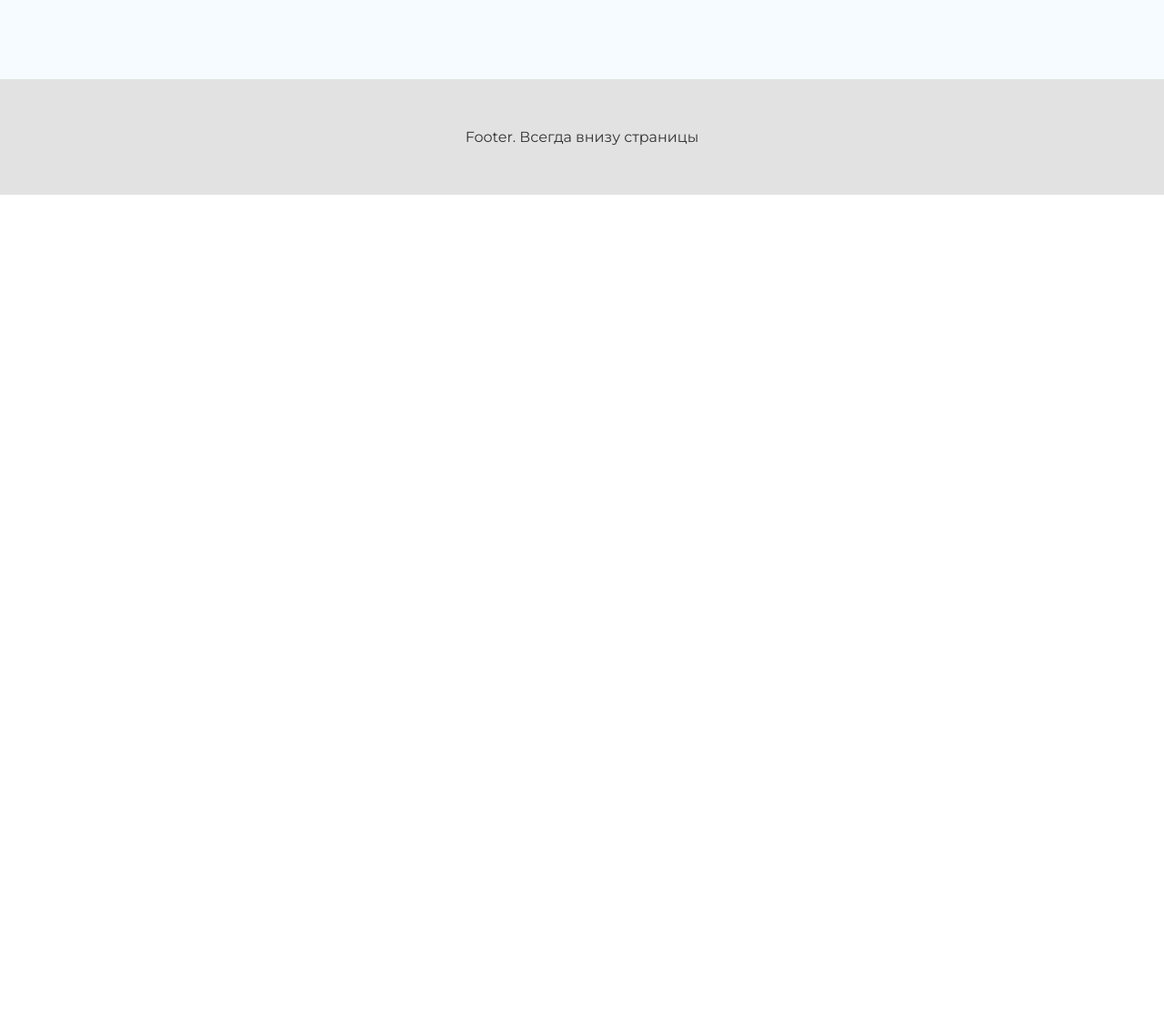
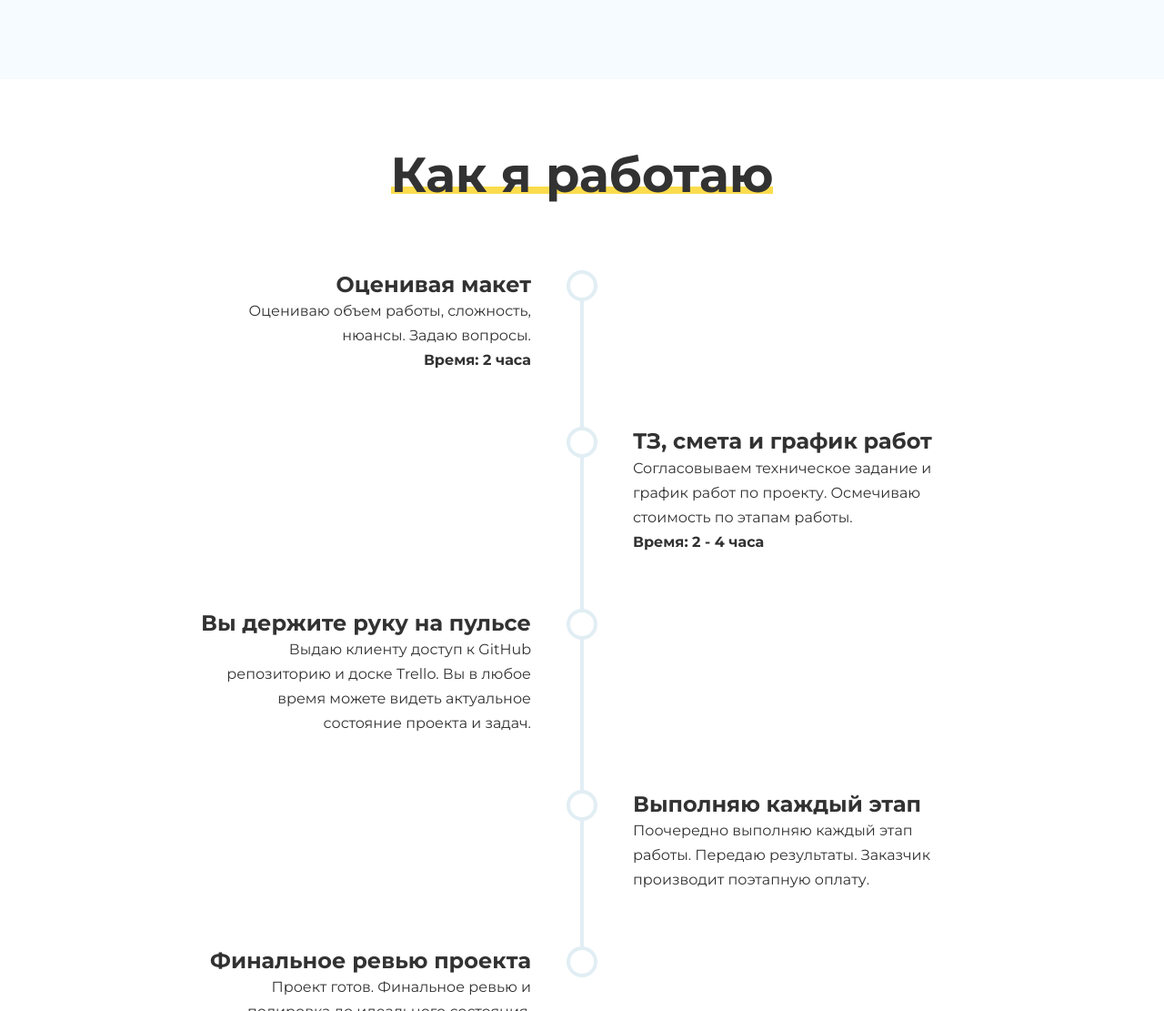
Before and after one commit to Alishmen/Portfolio, a plain HTML site: page index.html in a window 1280 px wide. Shown: the part 2478-3589 px from the top of the page at 91% size. Before the commit the page ends 2692 px from the top, so only its background shows below. Drawn offline with Linux system fonts and the light colour scheme.

Commit message:
Add files via upload

```diff
--- a/index.html
+++ b/index.html
@@ -73,7 +73,8 @@
 							<h1 class="h1 grad-border">Альберт Буров</h1>
 						</div>
 						<div class="header-content__descr visible-descr">
-							<p>Верстальщик сайтов, веб-разработчик. Оперативная верстка. Работаю с соблюдением сроков и выполнение ТЗ.</p>
+							<p>Верстальщик сайтов, веб-разработчик. Оперативная верстка. Работаю с соблюдением сроков и
+								выполнение ТЗ.</p>
 						</div>
 						<div class="header-content__btn">
 							<a href="#skills" class="btn">Познакомиться</a>
@@ -93,7 +94,7 @@
 
 	<section class="header-skills" id="skills">
 		<div class="container">
-			<div class="flex-wrapper">
+			<div class="header-skills__wrapper">
 				<div class="header-skills__col">
 					<p class="h3">
 						Что я умею:
@@ -141,7 +142,7 @@
 							</a>
 						</li> -->
 						<!-- <object data="./img/socials/inst.svg" type="image/svg+xml" width="48" height="48"></object> -->
-						<li >
+						<li>
 							<a href="#!">
 								<img src="./img/socials/inst.svg" alt="">
 							</a>
@@ -154,8 +155,8 @@
 							</a>
 						</li>
 					</ul>
-					<div class="email">
-						<a href="mailto:burovalbert@mail.ru">burovalbert@mail.ru</a>
+					<div class="email-wrapper">
+						<a class="email" href="mailto:burovalbert@mail.ru">burovalbert@mail.ru</a>
 					</div>
 				</div>
 			</div>
@@ -217,10 +218,39 @@
 		</div>
 	</section>
 
-	<section class="work">
+	<section class="timeline">
 		<div class="container">
-			<div class="flex-wrapper">
-
+			<div class="section-title">
+				<h2 class="h2 grad-border">Как я работаю</h2>
+			</div>
+			<div class="timeline-wrapper">
+				<div class="timeline-item">
+					<div class="timeline-item__title">Оценивая макет</div>
+					<p>Оцениваю объем работы, сложность, нюансы. Задаю вопросы.</p>
+					<strong>Время: 2 часа</strong>
+				</div>
+				<div class="timeline-item">
+					<div class="timeline-item__title">ТЗ, смета и график работ</div>
+					<p>Согласовываем техническое задание и график работ по проекту. Осмечиваю стоимость по этапам
+						работы.</p>
+					<strong>Время: 2 - 4 часа</strong>
+				</div>
+				<div class="timeline-item">
+					<div class="timeline-item__title">Вы держите руку на пульсе</div>
+					<p>Выдаю клиенту доступ к GitHub репозиторию и доске Trello. Вы в любое время можете видеть
+						актуальное состояние проекта и задач.</p>
+				</div>
+				<div class="timeline-item">
+					<div class="timeline-item__title">Выполняю каждый этап</div>
+					<p>Поочередно выполняю каждый этап работы. Передаю результаты. Заказчик производит поэтапную оплату.
+					</p>
+				</div>
+				<div class="timeline-item">
+					<div class="timeline-item__title">Финальное ревью проекта</div>
+					<p>Проект готов. Финальное ревью и полировка до идеального состояния. Передаю файлы проекта, заливаю
+						сайт на хостинг заказчика.</p>
+					<strong>Время: 2 - 4 часа</strong>
+				</div>
 			</div>
 		</div>
 	</section>
--- a/sass/base/_base.scss
+++ b/sass/base/_base.scss
@@ -44,6 +44,12 @@ section {
     height: 48px;
 }
 
+.h2 {
+    font-size: 54px;
+    font-weight: 700;
+    line-height: 1.3;
+}
+
 .btn {
     color: #000;
     font-size: 20px;
@@ -57,6 +63,13 @@ section {
 
 .btn--light {
     background-color: #EFF7FC;
+}
+
+.socials {
+    display: flex;
+    align-items: center;
+    column-gap: 30px;
+    margin-bottom: 13px;
 }
 
 .flex-wrapper {
--- a/sass/main.scss
+++ b/sass/main.scss
@@ -12,4 +12,5 @@
 @import "./sections/header-content";
 @import "./sections/skills";
 @import "./sections/portfolio";
+@import "./sections/timeline";
 @import "./sections/contacts";
--- a/sass/sections/_portfolio.scss
+++ b/sass/sections/_portfolio.scss
@@ -5,11 +5,7 @@
 
 .portfolio-title {
     margin-bottom: 65px;
-    .h2 {
-    font-size: 54px;
-    font-weight: 700;
-    line-height: 1.3;
-    }
+    text-align: center;
 }
 
 .portofolio-wrapper {
--- a/sass/sections/_skills.scss
+++ b/sass/sections/_skills.scss
@@ -1,6 +1,15 @@
 .header-skills {
     margin-top: -32px;
     padding-bottom: 90px;
+}
+
+.header-skills__wrapper {
+    display: flex;
+    column-gap: 31px;
+}
+
+.header-skills__col:first-child {
+    width: 635px;
 }
 
 .header-skills__col .h3 {
@@ -32,11 +41,3 @@
         display: none;
     }
 }
-
-.socials {
-    display: flex;
-    align-items: center;
-    column-gap: 30px;
-    margin-bottom: 13px;
-    margin-right: 85px;
-}
--- /dev/null
+++ b/sass/sections/_timeline.scss
@@ -0,0 +1,114 @@
+.timeline {
+    padding: 70px 0 90px;
+}
+
+.section-title {
+    text-align: center;
+    margin-bottom: 70px;
+}
+
+.timeline-wrapper {
+    width: 850px;
+    margin-left: auto;
+    margin-right: auto;
+}
+
+
+.timeline-item__title {
+    font-size: 24px;
+    font-weight: 700;
+    line-height: 1.3;
+}
+
+.timeline-item {
+    width: 50%;
+    padding-bottom: 60px;
+    position: relative;
+
+    &:last-child {
+        padding-bottom: 0;
+    }
+
+    &:before, &:after {
+        content: '';
+        position: absolute;
+    }
+
+    &:before {
+        width: 4px;
+        top: 0;
+        bottom: 0;
+        background-color: #E1EEF4;
+    }
+
+    &:after {
+        width: 34px;
+        height: 34px;
+        border-radius: 50%;
+        border: 4px solid #E1EEF4;
+        top: 0;
+        background-color: #fff;
+    }
+}
+
+.timeline-item:last-child::before {
+    display: none;
+}
+
+/* нечетные 2n+1*/
+.timeline-item:nth-child(odd) {
+    padding-right: 56px;
+    text-align: right;
+    &:before {
+        right: -2px;
+
+    }
+
+    &:after {
+        right: -17px;
+    }
+    @media(max-width: 899px) {
+        padding-left: 44px;
+        text-align: left;
+        margin: 0 auto;
+        &:before {
+            right: auto;
+            left: 15px;
+
+        }
+
+        &:after {
+            right: auto;
+            left: 0;
+        }
+    }
+}
+
+/* четные 2n*/
+
+.timeline-item:nth-child(even) {
+    margin-left: auto;
+    padding-left: 56px;
+
+    &:before {
+        left: -2px;
+    }
+
+    &:after {
+
+        left: -17px;
+    }
+    @media(max-width: 899px) {
+        margin-left: 0;
+        margin: 0 auto;
+        padding-left: 44px;
+
+        &:before {
+            left: 15px;
+        }
+
+        &:after {
+            left: 0;
+        }
+    }
+}
```
Also changed, not shown: css/main.css, 1 other file.
